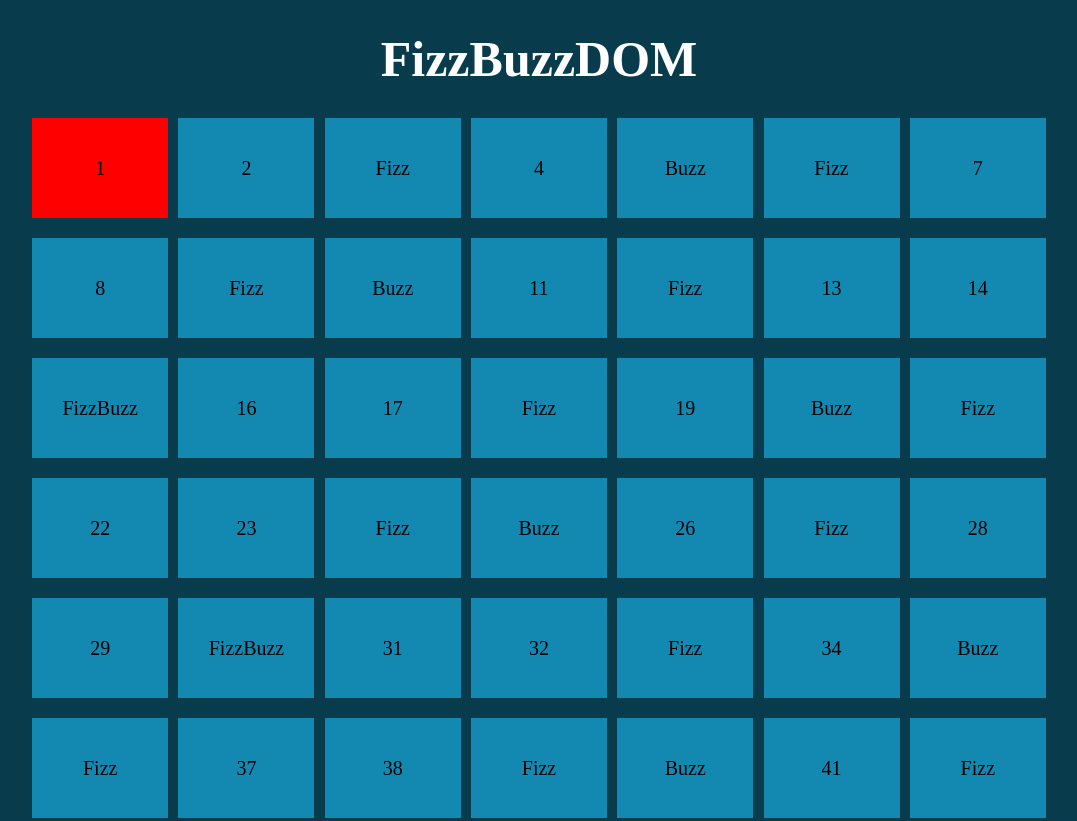
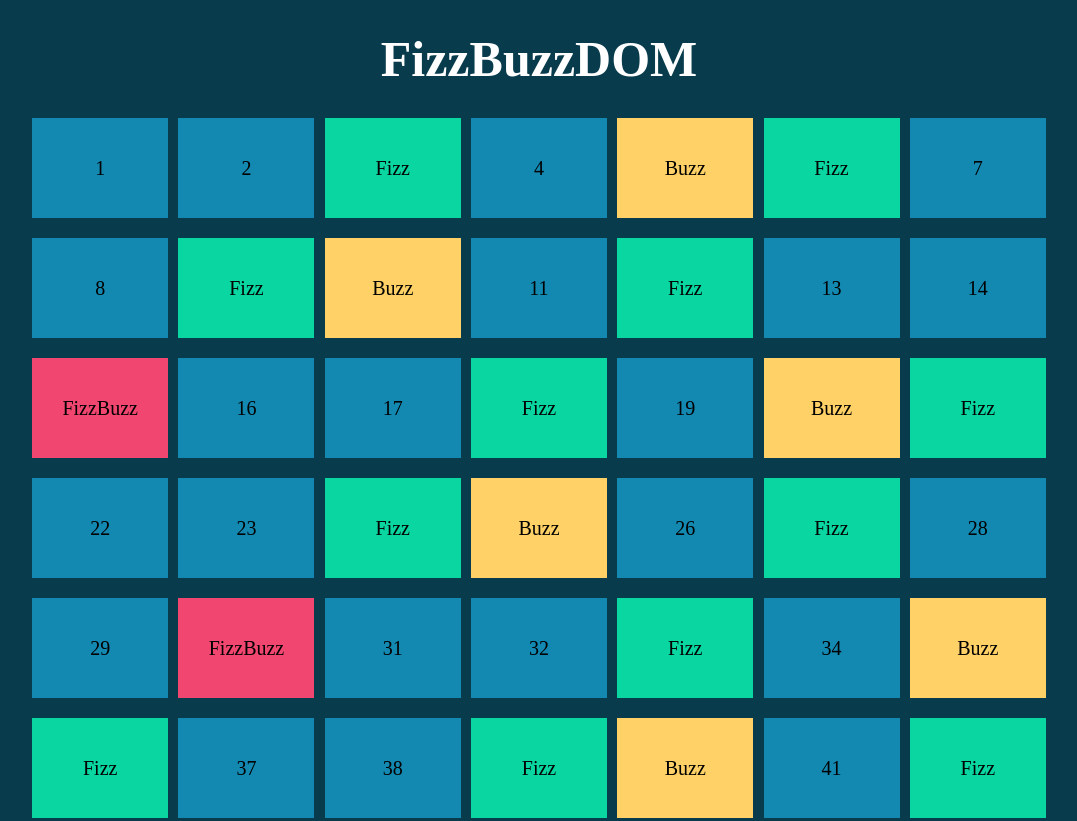
Before and after one commit to MassiDama/js-fizzbuzz, a plain HTML site: page index.html in a window 1280 px wide. Shown: the top 821 px of the page, without its empty margins (101-1178 px from the left). Drawn offline with Linux system fonts and the light colour scheme.

Commit message:
aggiunta classi al div square

```diff
--- a/css/style.css
+++ b/css/style.css
@@ -37,3 +37,15 @@ h1 {
     font-size: 20px;
 
 }
+
+.fizzbuzz {
+    background-color: hsl(345.53deg 85% 60.78%);
+}
+
+.buzz {
+    background-color: hsl(41.96deg 100% 70%);
+}
+
+.fizz {
+    background-color: hsl(164.41deg 91.07% 43.92%);
+}
--- a/js/script.js
+++ b/js/script.js
@@ -3,43 +3,39 @@ const container = document.querySelector(".container");
 
 let square;
 
-
 // costruzione ciclo
 for (let i = 1; i <= 100; i++) {
-
-
-
-
 
     // inserisco le condizioni
     if ( i % 3 === 0 && i % 5 === 0 ) {
 
         // andiamo a creare il div
-        square =  `<div class="square"> ${"FizzBuzz"} </div>` ;
-
-        let fizzBuzz = document.querySelector(".square");
-        fizzBuzz.classList.add("fizzbuzz");
-
-        fizzBuzz.style.backgroundColor = "red";
+        square =  `<div class="square fizzbuzz"> ${"FizzBuzz"} </div>` ;
 
         // andiamo ad aggiungere il div al container
         container.innerHTML += square;
 
+        console.log("FizzBuzz");
+
     } else if ( i % 5 === 0 ) {
 
         // andiamo a creare il div
-        square =  `<div class="square"> ${"Buzz"} </div>` ;
+        square =  `<div class="square buzz"> ${"Buzz"} </div>` ;
 
         // andiamo ad aggiungere il div al container
         container.innerHTML += square;
 
+        console.log("Buzz");
+
     } else if ( i % 3 === 0 ) {
 
         // andiamo a creare il div
-        square =  `<div class="square"> ${"Fizz"} </div>` ;
+        square =  `<div class="square fizz"> ${"Fizz"} </div>` ;
 
         // andiamo ad aggiungere il div al container
         container.innerHTML += square;
+
+        console.log("Fizz");
 
     } else {
 
@@ -48,6 +44,8 @@ for (let i = 1; i <= 100; i++) {
 
         // andiamo ad aggiungere il div al container
         container.innerHTML += square;
+
+        console.log(i);
     }
 
 
```
